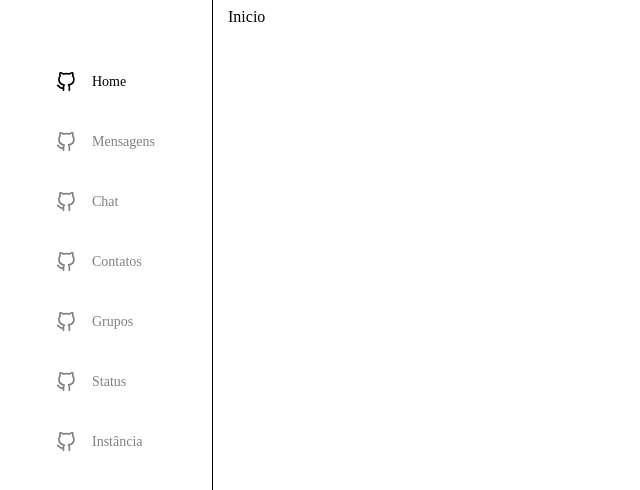
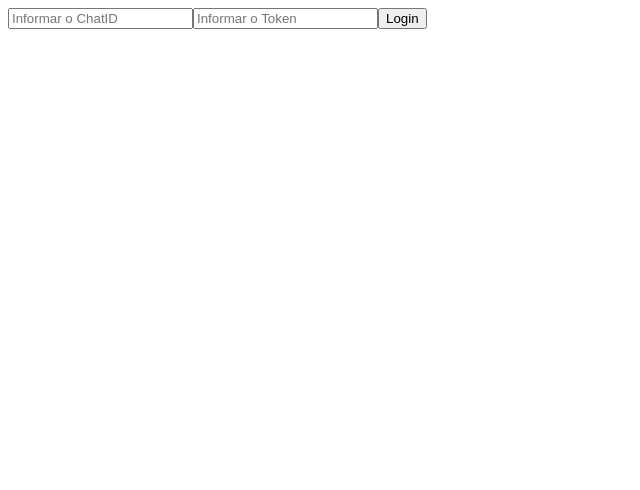
Before and after one commit to OmarBahmad/chatpro-api, a React (Create React App) app: page / in a window 1280 px wide. Shown: the top 490 px of the page, without its empty margins (0-640 px from the left). Built offline with nearby package versions, Linux system fonts and the light colour scheme.

Commit message:
setStorage

```diff
--- a/src/App.js
+++ b/src/App.js
@@ -2,6 +2,7 @@ import React from "react";
 import { BrowserRouter, Route, Switch } from "react-router-dom";
 import { Toaster } from "react-hot-toast";
 
+import Login from "./Pages/Login";
 import Message from "./Pages/Message";
 import Contacts from "./Pages/Contacts";
 import Home from "./Pages/Home";
@@ -17,13 +18,13 @@ function App() {
     <BrowserRouter>
       <div className="App">
         <Switch>
-          <Route exact path="/" component={Home} />
+          <Route exact path="/" component={Login} />
+          <Route exact path="/home" component={Home} />
           <Route exact path="/message" component={Message} />
           <Route exact path="/contacts" component={Contacts} />
           <Route exact path="/chat" component={Chat} />
           <Route exact path="/group" component={Group} />
           <Route exact path="/status" component={Status} />
-          <Route exact path="/instance" component={Instance} />
         </Switch>
         <Toaster position="top-right" reverseOrder={false} />
       </div>
@@ -35,6 +36,8 @@ export default App;
 
 /*
  <Container>
+          <Route exact path="/instance" component={Instance} />
+
       {/*<div>
         <ExcelToJson />
       </div>
--- a/src/Components/Sidebar/index.js
+++ b/src/Components/Sidebar/index.js
@@ -45,12 +45,7 @@ export const Sidebar = () => {
               <span>Status</span>
             </S.Item>
           </NavLink>
-          <NavLink to="/instance">
-            <S.Item>
-              <GithubSvg />
-              <span>Instância</span>
-            </S.Item>
-          </NavLink>
+
         </S.ItensWrapper>
       </S.MenuWrapper>
     </S.Wrapper>
@@ -81,4 +76,11 @@ export const Sidebar = () => {
             <span>Sair</span>
           </S.Item>
         </NavLink>
+
+                  <NavLink to="/instance">
+            <S.Item>
+              <GithubSvg />
+              <span>Instância</span>
+            </S.Item>
+          </NavLink>
 */
--- /dev/null
+++ b/src/Pages/Login/index.js
@@ -0,0 +1,27 @@
+import React, { useState } from "react";
+
+export default function Login() {
+  const [chatId, setChatId] = useState("");
+  const [tokenID, setToken] = useState("");
+
+  function handleLogin() {
+    localStorage.setItem("@chatID", JSON.stringify(chatId));
+    localStorage.setItem("@tokenID", JSON.stringify(tokenID));
+  }
+
+  return (
+    <div>
+      <input
+        type="text"
+        placeholder="Informar o ChatID"
+        onChange={(e) => setChatId(e.target.value)}
+      />
+      <input
+        type="text"
+        placeholder="Informar o Token"
+        onChange={(e) => setToken(e.target.value)}
+      />
+      <button onClick={handleLogin}>Login</button>
+    </div>
+  );
+}
```
